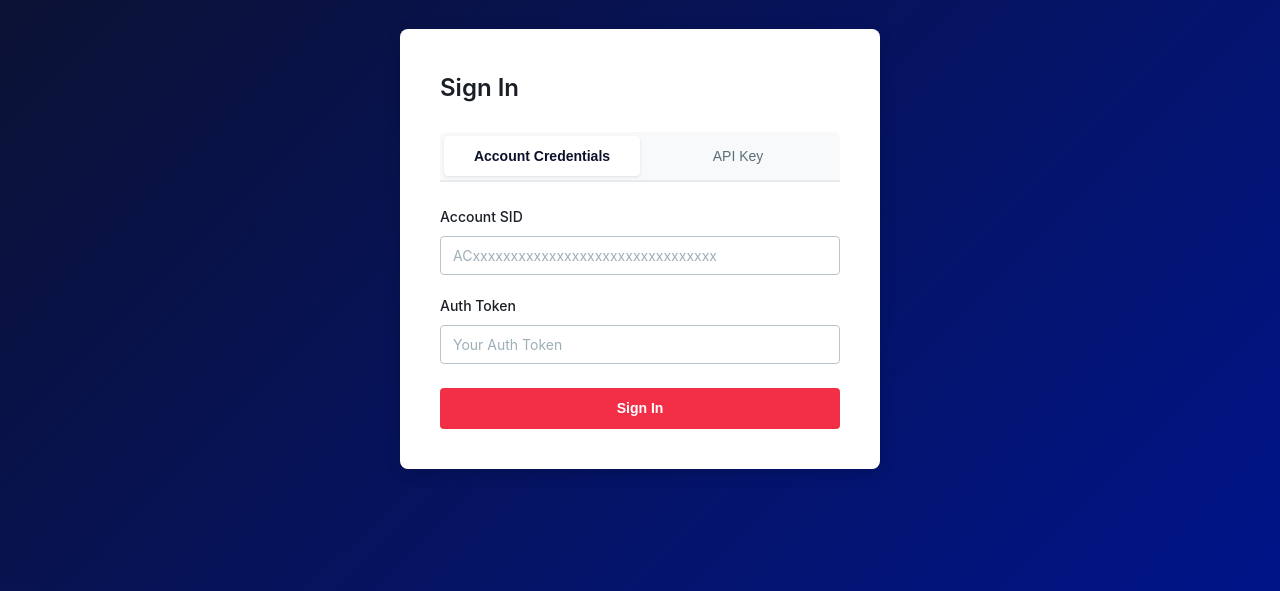
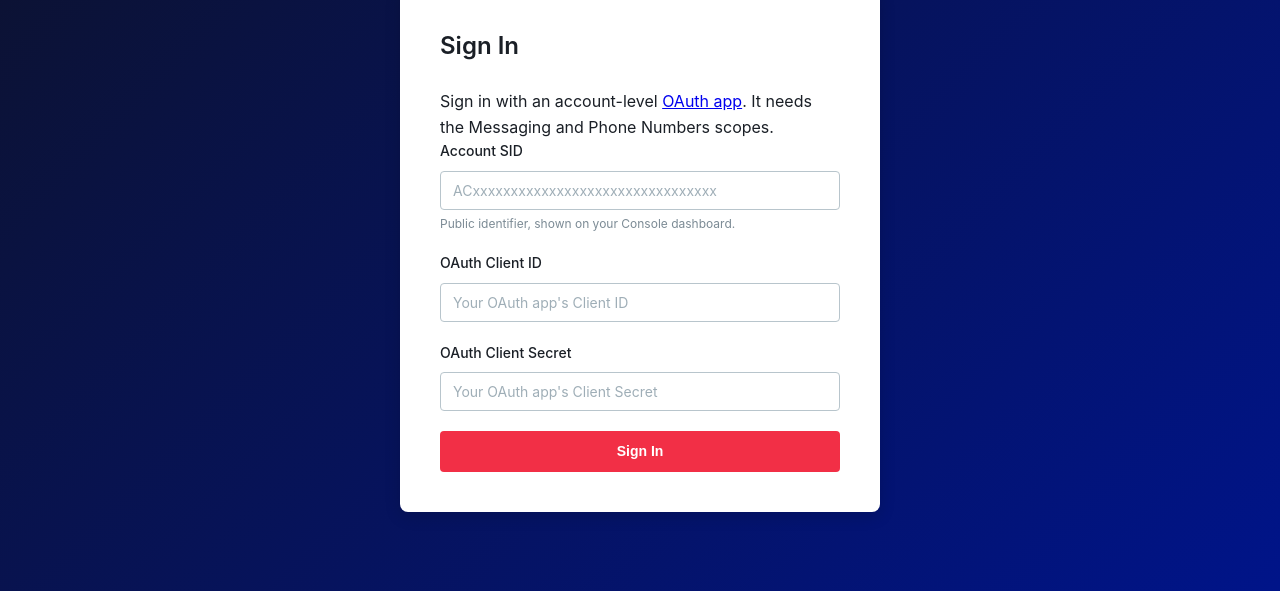
Before and after one commit to abelzx/twilio-messaging-ui, a website: page assets/index.html in a window 1280 px wide. Shown: the part 209-800 px from the top of the page. Drawn offline with Linux system fonts and the light colour scheme.

Commit message:
feat: replace the login form with three OAuth fields

```diff
--- a/assets/index.html
+++ b/assets/index.html
@@ -18,39 +18,32 @@
                 </div>
                 <div class="login-form">
                     <h2>Sign In</h2>
-                    <div class="auth-method-tabs">
-                        <button class="tab-btn active" data-method="account">Account Credentials</button>
-                        <button class="tab-btn" data-method="api">API Key</button>
-                    </div>
+                    <p class="login-help">
+                        Sign in with an account-level
+                        <a href="https://www.twilio.com/docs/iam/oauth-apps/account-oauth-apps"
+                           target="_blank" rel="noopener">OAuth app</a>.
+                        It needs the Messaging and Phone Numbers scopes.
+                    </p>
 
                     <form id="login-form">
-                        <div id="account-auth" class="auth-section">
-                            <div class="form-group">
-                                <label for="account-sid">Account SID</label>
-                                <input type="text" id="account-sid" required placeholder="ACxxxxxxxxxxxxxxxxxxxxxxxxxxxxxxxx">
-                            </div>
-                            <div class="form-group">
-                                <label for="auth-token">Auth Token</label>
-                                <input type="password" id="auth-token" required placeholder="Your Auth Token">
-                            </div>
+                        <div class="form-group">
+                            <label for="account-sid">Account SID</label>
+                            <input type="text" id="account-sid" required
+                                   placeholder="ACxxxxxxxxxxxxxxxxxxxxxxxxxxxxxxxx">
+                            <small>Public identifier, shown on your Console dashboard.</small>
+                        </div>
+                        <div class="form-group">
+                            <label for="client-id">OAuth Client ID</label>
+                            <input type="text" id="client-id" required
+                                   placeholder="Your OAuth app's Client ID">
+                        </div>
+                        <div class="form-group">
+                            <label for="client-secret">OAuth Client Secret</label>
+                            <input type="password" id="client-secret" required
+                                   placeholder="Your OAuth app's Client Secret">
                         </div>
 
-                        <div id="api-auth" class="auth-section" style="display: none;">
-                            <div class="form-group">
-                                <label for="api-account-sid">Account SID</label>
-                                <input type="text" id="api-account-sid" placeholder="ACxxxxxxxxxxxxxxxxxxxxxxxxxxxxxxxx">
-                            </div>
-                            <div class="form-group">
-                                <label for="api-key">API Key SID</label>
-                                <input type="text" id="api-key" placeholder="SKxxxxxxxxxxxxxxxxxxxxxxxxxxxxxxxx">
-                            </div>
-                            <div class="form-group">
-                                <label for="api-secret">API Secret</label>
-                                <input type="password" id="api-secret" placeholder="Your API Secret">
-                            </div>
-                        </div>
-
-                        <button type="submit" class="btn btn-primary">Sign In</button>
+                        <button type="submit" class="btn btn-primary" id="login-btn">Sign In</button>
                     </form>
                     <div id="login-error" class="error-message"></div>
                 </div>
```
